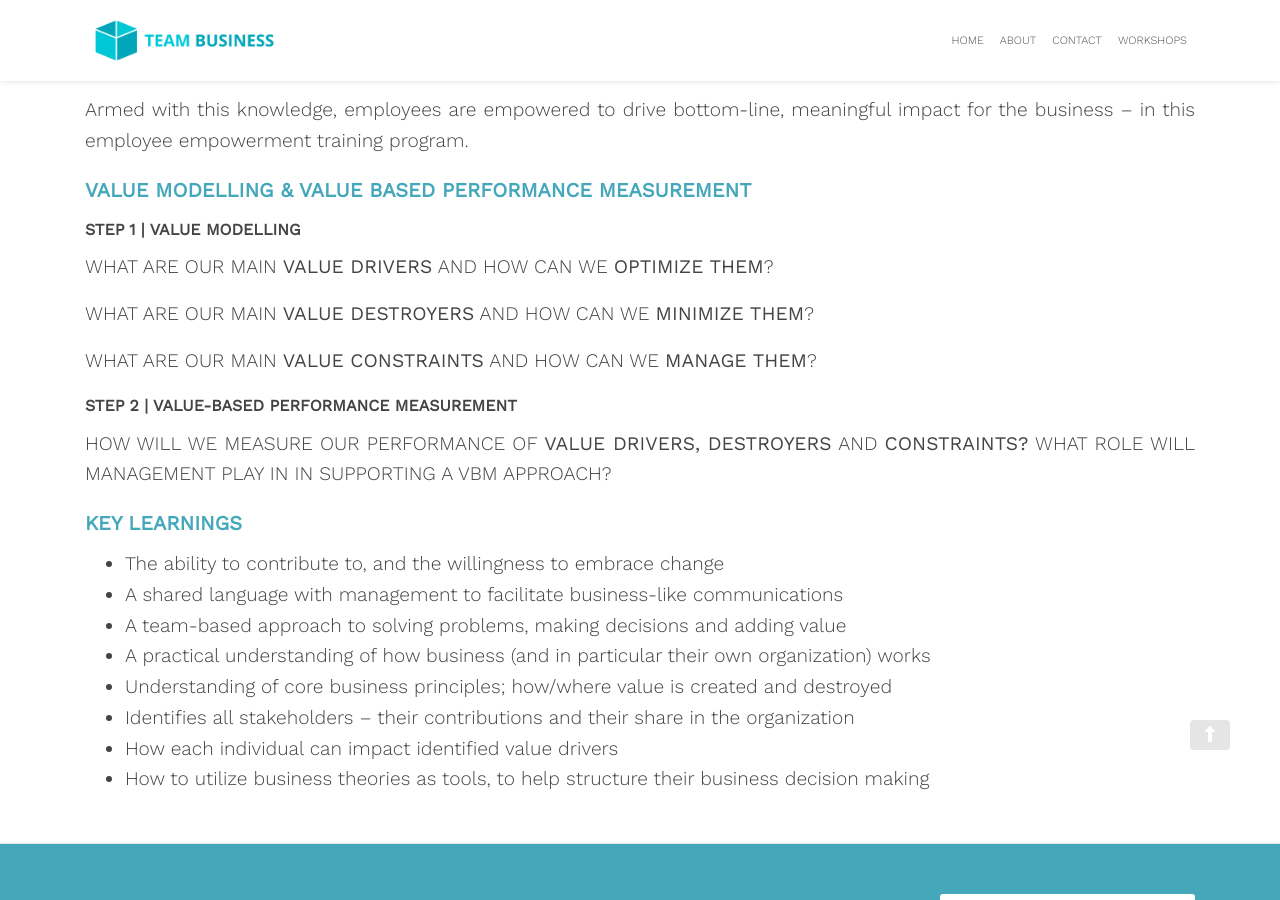
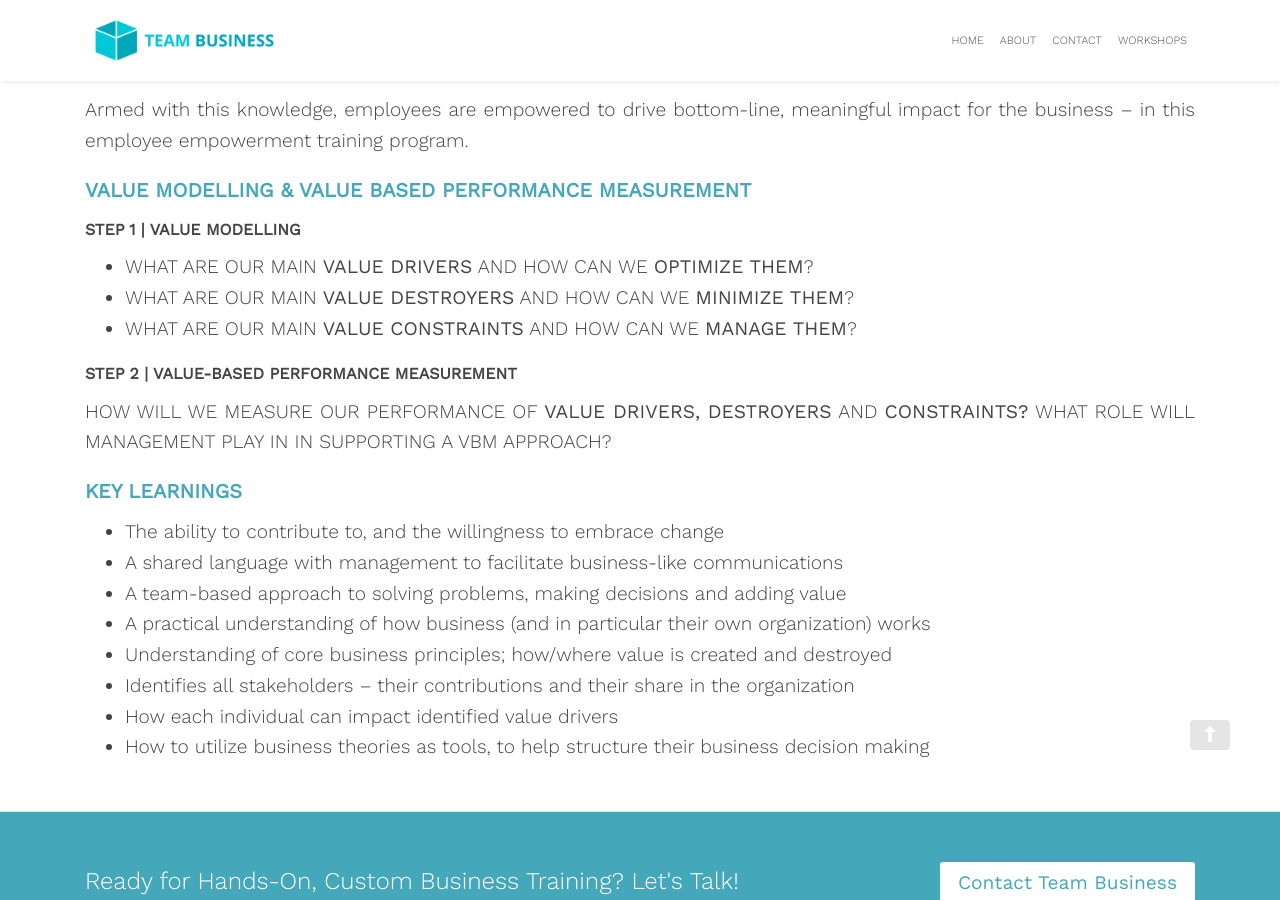
Before and after one commit to zac-heisey/team-business, a Jekyll site: the page built from _pages/value-based-management_workshop.md, in a window 1280 px wide and 900 px high, scrolled down 1578 px. Built offline with Jekyll 4.4.1, drawn with Linux system fonts in a browser that asks for light colours; nearby versions of some CDN libraries.

```diff
--- a/_pages/value-based-management_workshop.md
+++ b/_pages/value-based-management_workshop.md
@@ -36,11 +36,9 @@ Armed with this knowledge, employees are empowered to drive bottom-line, meaning
 
 #### **STEP 1 | VALUE MODELLING**
 
-WHAT ARE OUR MAIN **VALUE DRIVERS** AND HOW CAN WE **OPTIMIZE THEM**?
-
-WHAT ARE OUR MAIN **VALUE DESTROYERS** AND HOW CAN WE **MINIMIZE THEM**?
-
-WHAT ARE OUR MAIN **VALUE CONSTRAINTS** AND HOW CAN WE **MANAGE THEM**?
+* WHAT ARE OUR MAIN **VALUE DRIVERS** AND HOW CAN WE **OPTIMIZE THEM**?
+* WHAT ARE OUR MAIN **VALUE DESTROYERS** AND HOW CAN WE **MINIMIZE THEM**?
+* WHAT ARE OUR MAIN **VALUE CONSTRAINTS** AND HOW CAN WE **MANAGE THEM**?
 
 #### **STEP 2 | VALUE-BASED PERFORMANCE MEASUREMENT**
 
```
